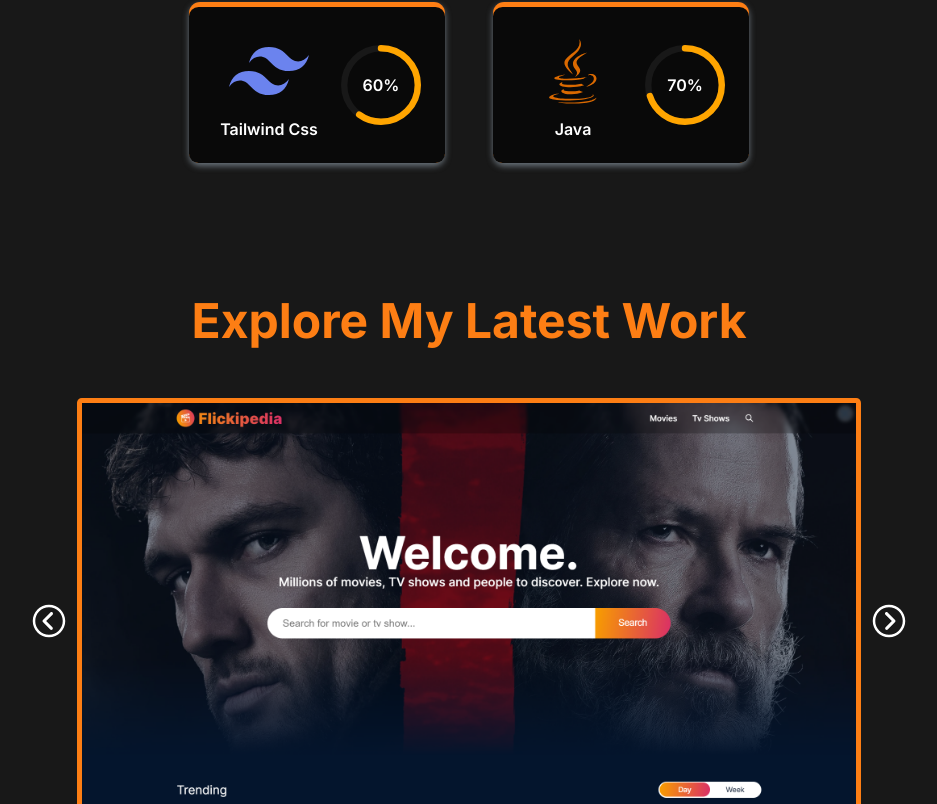
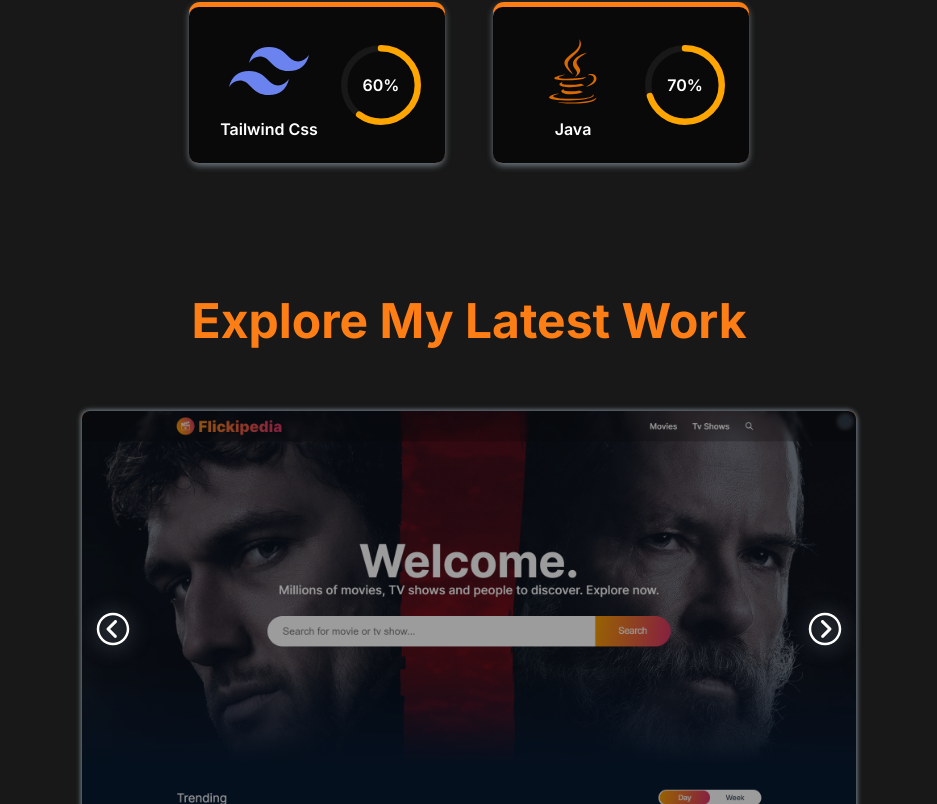
Before and after one commit to Garaisourav12/sourav-portfolio, a React (Create React App) app: page / in a window 1280 px wide. Shown: the part 1996-2800 px from the top of the page, without its empty margins (171-1108 px from the left). Built offline with nearby package versions, Linux system fonts and the light colour scheme; a web font is replaced by a local one.

Commit message:
project card

```diff
--- a/src/components/projects/projectCard/style.scss
+++ b/src/components/projects/projectCard/style.scss
@@ -2,11 +2,13 @@
 
 .project-card{
     display: flex;
-    padding: .3rem;
-    margin-inline: .5rem;
-    border-radius: .3rem;
+    // padding: .3rem;
+    margin: .8rem;
+    border-radius: .5rem;
+    overflow: hidden;
     background-color: var(--theme);
-    // box-shadow: 0 0 8px var(--bs-gray-800);
+    box-shadow: 1px 1px 5px var(--theme-shadow),
+    -1px -1px 5px var(--theme-shadow);
 
     .container{
         display: flex;
@@ -28,7 +30,7 @@
             width: 100%;
             height: 100%;
             background-color: var(--bs-dark);
-            opacity: 0;
+            opacity: .4;
             transition-duration: .5s;
         }
 
@@ -52,8 +54,8 @@
             left: 50%;
             z-index: 3;
             transform: translate(-50%, -50%);
-            width: 85%;
-            height: 85%;
+            width: 80%;
+            height: 80%;
             display: flex;
             flex-direction: column;
             align-items: center;
@@ -87,6 +89,7 @@
             .project-links{
                 margin-top: .5rem;
                 display: flex;
+                justify-content: center;
                 gap: 2rem;
 
                 a{
--- a/src/components/projects/style.scss
+++ b/src/components/projects/style.scss
@@ -19,28 +19,31 @@
             width: 700px;
         }
         @include md{
-            width: calc(100% - 5rem);
+            width: calc(100%);
         }
     }
 
     .slick-arrow{
-        color: var(--theme-text);
+        color: var(--bs-white);
+        border-radius: 50%;
         width: 2.5rem;
-        height: 2.7rem;
+        height: 2.5rem;
         transition-duration: .3s;
+        filter: drop-shadow(1px 1px 10px var(--theme-shadow));
         &:hover{
             color: var(--theme);
+            filter: drop-shadow(1px 1px 15px var(--theme));
         }
     }
 
     .slick-prev{
-        left: 0;
-        transform: translate(-100%, -50%);
+        left: 1.5rem;
+        transform: translate(0, -50%);
         z-index: 2;
     }
     .slick-next{
-        right: 0rem;
-        transform: translate(100%, -50%);
+        right: 1.5rem;
+        transform: translate(0, -50%);
     }
 
     // .slick-track{
@@ -49,13 +52,17 @@
     // }
 
     .slick-dots{
-        bottom: -2rem;
+        bottom: -1.5rem;
+        max-width: fit-content;
+        left: 50%;
+        transform: translate(-50%, 0);
     }
 
     .slick-dots li{
         width: 0;
         height: 0;
-        margin-inline: .8rem;
+        margin-inline-end: 1.5rem;
+        padding: 0;
     }
 
     .slick-dots li button{
@@ -64,8 +71,8 @@
         padding: 0;
         margin: 0!important;
         border-radius: 50%;
-        border: .15rem solid var(--theme-text);
-        background-color: var(--theme-text);
+        border: .15rem solid var(--bs-white);
+        background-color: var(--bs-white);
         &:hover{
             border-color: var(--theme);
             background-color: var(--theme);
```
